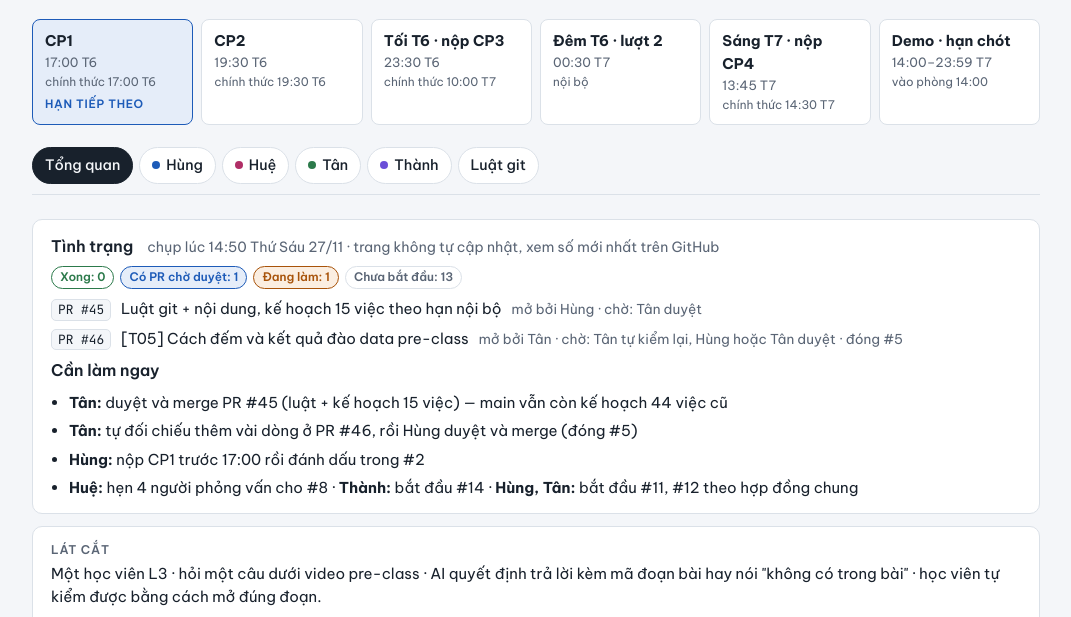
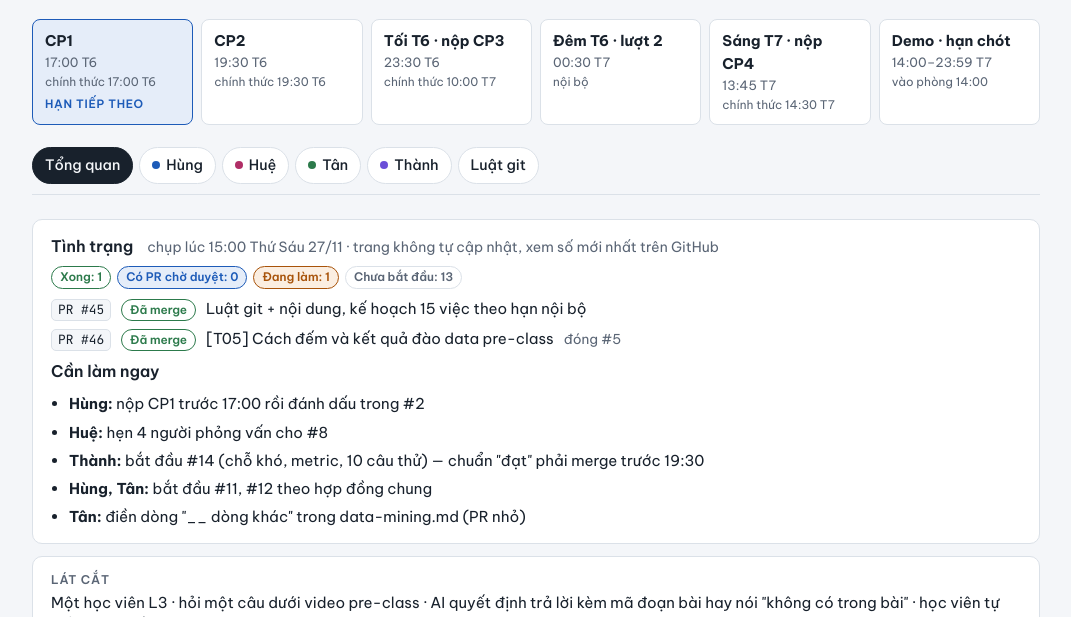
Before and after one commit to KumaMichio/K5-Day15-L3A-Probably-Functional, a plain HTML site: page plan/index.html in a window 1280 px wide. Shown: the part 163-780 px from the top of the page, without its empty margins (104-1175 px from the left). Drawn offline with Linux system fonts and the light colour scheme.

Commit message:
plan: tình trạng 15:00 T6, đã merge #45 #46 (#47)
Co-authored-by: Claude Opus 5.5 <noreply@anthropic.com>

```diff
--- a/plan/index.html
+++ b/plan/index.html
@@ -210,25 +210,27 @@ const TASKS = [
 const CRIT = [11, 27, 32, 26, 2];
 
 // Tình trạng chụp từ GitHub (trang không tự cập nhật). state: done | review | doing | todo
-const SNAPSHOT = "14:50 Thứ Sáu 27/11";
-const PRS = {
-  45: { title: "Luật git + nội dung, kế hoạch 15 việc theo hạn nội bộ", by: "hung", wait: "Tân duyệt" },
-  46: { title: "[T05] Cách đếm và kết quả đào data pre-class", by: "tan", wait: "Tân tự kiểm lại, Hùng hoặc Tân duyệt", closes: 5 }
-};
+const SNAPSHOT = "15:00 Thứ Sáu 27/11";
+const PRS = {};
+const MERGED = [
+  { n: 45, title: "Luật git + nội dung, kế hoạch 15 việc theo hạn nội bộ" },
+  { n: 46, title: "[T05] Cách đếm và kết quả đào data pre-class", closes: 5 }
+];
 const STATUS = {
-  2:  { state: "doing", note: "Xong: mời đủ 4 người (Huệ đã nhận), bảo vệ nhánh main, chỉ cho phép Squash merge. Còn: nộp CP1 trước 17:00" },
-  5:  { state: "review", pr: 46, note: "PR #46 chờ duyệt. Tân điền dòng \"__ dòng khác\" trước khi merge" },
+  2:  { state: "doing", note: "Xong: mời đủ 4 người, bảo vệ nhánh main, chỉ Squash merge. Còn: nộp CP1 trước 17:00" },
+  5:  { state: "done", pr: 46, note: "Đã merge PR #46. Tân vẫn nên tự đối chiếu thêm vài dòng và điền dòng \"__ dòng khác\" trong evidence/data-mining.md (PR nhỏ)" },
   11: { state: "todo", note: "Sơ đồ §4 + khung chạy giả cần trước 19:15" },
   12: { state: "todo" }, 8: { state: "todo", note: "Hẹn người phỏng vấn ngay" }, 14: { state: "todo" },
-  24: { state: "todo" }, 25: { state: "todo" }, 26: { state: "todo" }, 27: { state: "todo" }, 32: { state: "todo" },
-  33: { state: "todo" }, 36: { state: "todo" }, 38: { state: "todo" }, 41: { state: "todo" }
+  24: { state: "todo" }, 25: { state: "todo" }, 26: { state: "todo", note: "Canvas dòng 4 và spec §1–§2 còn số cũ 8,1%; số khớp lát cắt là 9,1% (98/1.075)" },
+  27: { state: "todo" }, 32: { state: "todo" }, 33: { state: "todo" }, 36: { state: "todo" }, 38: { state: "todo" }, 41: { state: "todo" }
 };
 const STATE_LABEL = { done: "Xong", review: "Có PR chờ duyệt", doing: "Đang làm", todo: "Chưa bắt đầu" };
 const NEXT_UP = [
-  "<b>Tân:</b> duyệt và merge PR #45 (luật + kế hoạch 15 việc) — main vẫn còn kế hoạch 44 việc cũ",
-  "<b>Tân:</b> tự đối chiếu thêm vài dòng ở PR #46, rồi Hùng duyệt và merge (đóng #5)",
   "<b>Hùng:</b> nộp CP1 trước 17:00 rồi đánh dấu trong #2",
-  "<b>Huệ:</b> hẹn 4 người phỏng vấn cho #8 · <b>Thành:</b> bắt đầu #14 · <b>Hùng, Tân:</b> bắt đầu #11, #12 theo hợp đồng chung"
+  "<b>Huệ:</b> hẹn 4 người phỏng vấn cho #8",
+  "<b>Thành:</b> bắt đầu #14 (chỗ khó, metric, 10 câu thử) — chuẩn \"đạt\" phải merge trước 19:30",
+  "<b>Hùng, Tân:</b> bắt đầu #11, #12 theo hợp đồng chung",
+  "<b>Tân:</b> điền dòng \"__ dòng khác\" trong data-mining.md (PR nhỏ)"
 ];
 
 const BY_N = Object.fromEntries(TASKS.map(t => [t.n, t]));
@@ -333,7 +335,7 @@ get_passage(code: str) -> {"code", "text"} | None</pre></li>
   const counts = Object.values(STATUS).reduce((c, x) => (c[x.state] = (c[x.state] || 0) + 1, c), {});
   const status = `<div class="box"><div class="sechead"><h3>Tình trạng</h3><span class="when">chụp lúc ${SNAPSHOT} · trang không tự cập nhật, xem số mới nhất trên GitHub</span></div>
     <div class="chips">${["done", "review", "doing", "todo"].map(k => `<span class="badge ${k}">${STATE_LABEL[k]}: ${counts[k] || 0}</span>`).join("")}</div>
-    <div class="prs">${Object.entries(PRS).map(([n, p]) => `<div class="prrow">${prLink(n)}<span>${p.title}</span><span class="note">mở bởi ${MEMBERS[p.by].short} · chờ: ${p.wait}${p.closes ? " · đóng #" + p.closes : ""}</span></div>`).join("")}</div>
+    <div class="prs">${MERGED.map(m => `<div class="prrow">${prLink(m.n)}<span class="badge done">Đã merge</span><span>${m.title}</span>${m.closes ? `<span class="note">đóng #${m.closes}</span>` : ""}</div>`).join("")}${Object.entries(PRS).map(([n, p]) => `<div class="prrow">${prLink(n)}<span>${p.title}</span><span class="note">mở bởi ${MEMBERS[p.by].short} · chờ: ${p.wait}${p.closes ? " · đóng #" + p.closes : ""}</span></div>`).join("")}</div>
     <h3>Cần làm ngay</h3><ul>${NEXT_UP.map(x => `<li>${x}</li>`).join("")}</ul></div>`;
   return `<section>${status}${intro}${schedule}${parallel}${critical}</section>` + groups;
 }
```
